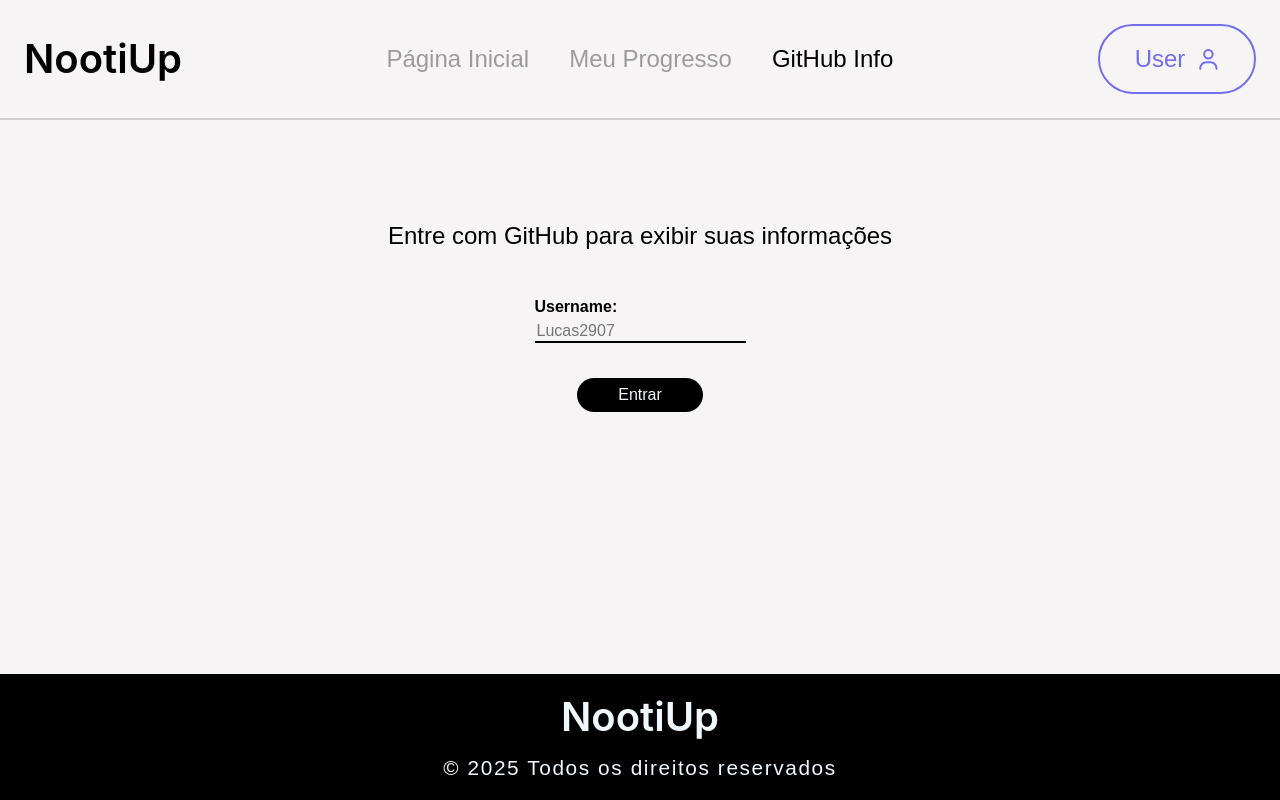
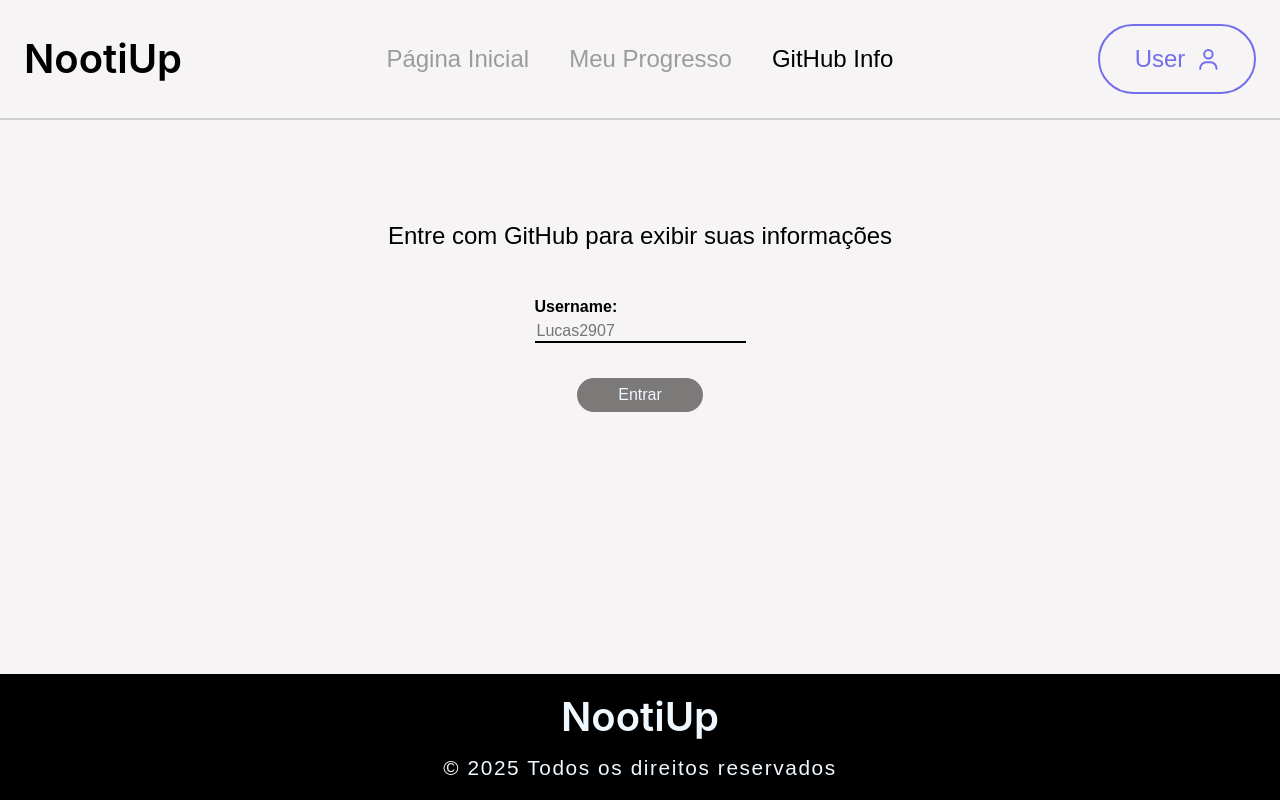
Before and after one commit to Lucas2907/NootiUp-frontend, a React (Vite) app: page /github-info in a window 1280 px wide. Built offline with nearby package versions, Linux system fonts and the light colour scheme.

Commit message:
disabled button if empty input

```diff
--- a/src/components/GitHubInfo/GitHubInfo.tsx
+++ b/src/components/GitHubInfo/GitHubInfo.tsx
@@ -57,7 +57,6 @@
             setIsLoading(false)
         }
     }
-
     const handleChangeInput = (e: React.ChangeEvent<HTMLInputElement>) => {
         setUser(e.target.value);
         setIsError(false);
@@ -81,7 +80,15 @@
                         <input onChange={handleChangeInput} value={user} className={`github-container__form-input ${isError ? "github-container__form-input_error" : ""}`} id="git-input" placeholder="Lucas2907" />
                         <p className={`github-container__form-text ${isError ? "github-container__form-text_error" : ""}`}>usuário não encontrado</p>
                     </div>
-                    <button disabled={isError ? true : false} className={`github-container__form-submit ${isError ? "github-container__form-submit_disabled" : ""}`} type="submit">Entrar</button>
+                    <button
+                        type="submit"
+                        disabled={isError || !user}
+                        className={`github-container__form-submit ${isError || !user ? "github-container__form-submit_disabled" : ""
+                            }`}
+                    >
+                        Entrar
+                    </button>
+
                 </form>
             </div>
         )
--- a/src/components/Main/Main.tsx
+++ b/src/components/Main/Main.tsx
@@ -39,7 +39,7 @@
                         <div className="main__form-field main__form-email">
 
 
-                            <input id="email" className="main__form-input" type="email" />
+                            <input required id="email" className="main__form-input" type="email" />
 
                         </div>
                     </div>
@@ -48,7 +48,7 @@
                         <div className="main__form-field main__form-password">
 
 
-                            <input id="password" className="main__form-input" type={isPasswordVisible ? "text" : "password"} />
+                            <input required id="password" className="main__form-input" type={isPasswordVisible ? "text" : "password"} />
 
                             <button
                                 type="button"
@@ -71,7 +71,7 @@
                             <label className="main__form-label" htmlFor="confirm-password">Confirm Password</label>
                             <div className="main__form-field main__form-password main__form-password-confirmation">
 
-                                <input id="confirm-password" className="main__form-input" type="password" />
+                                <input required id="confirm-password" className="main__form-input" type="password" />
                             </div>
                         </div>
                     )}
```
